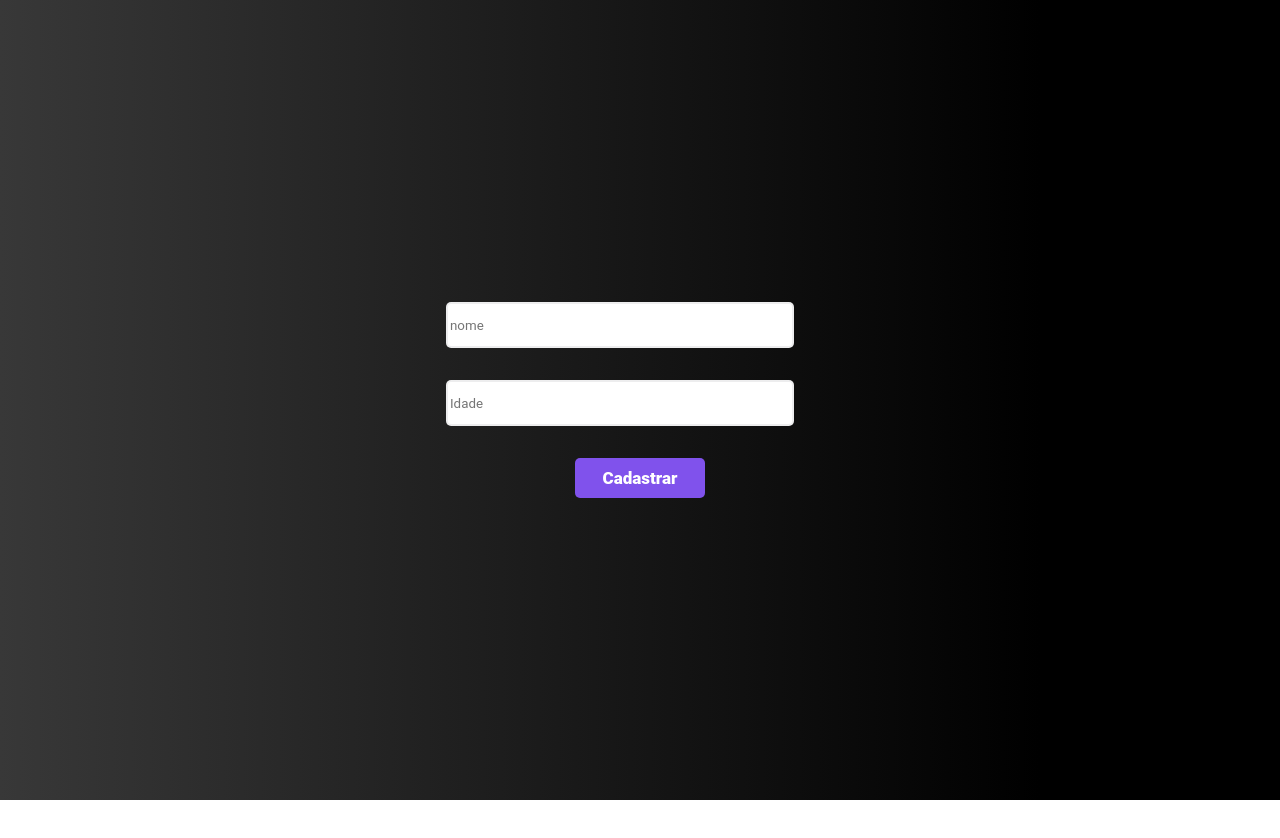
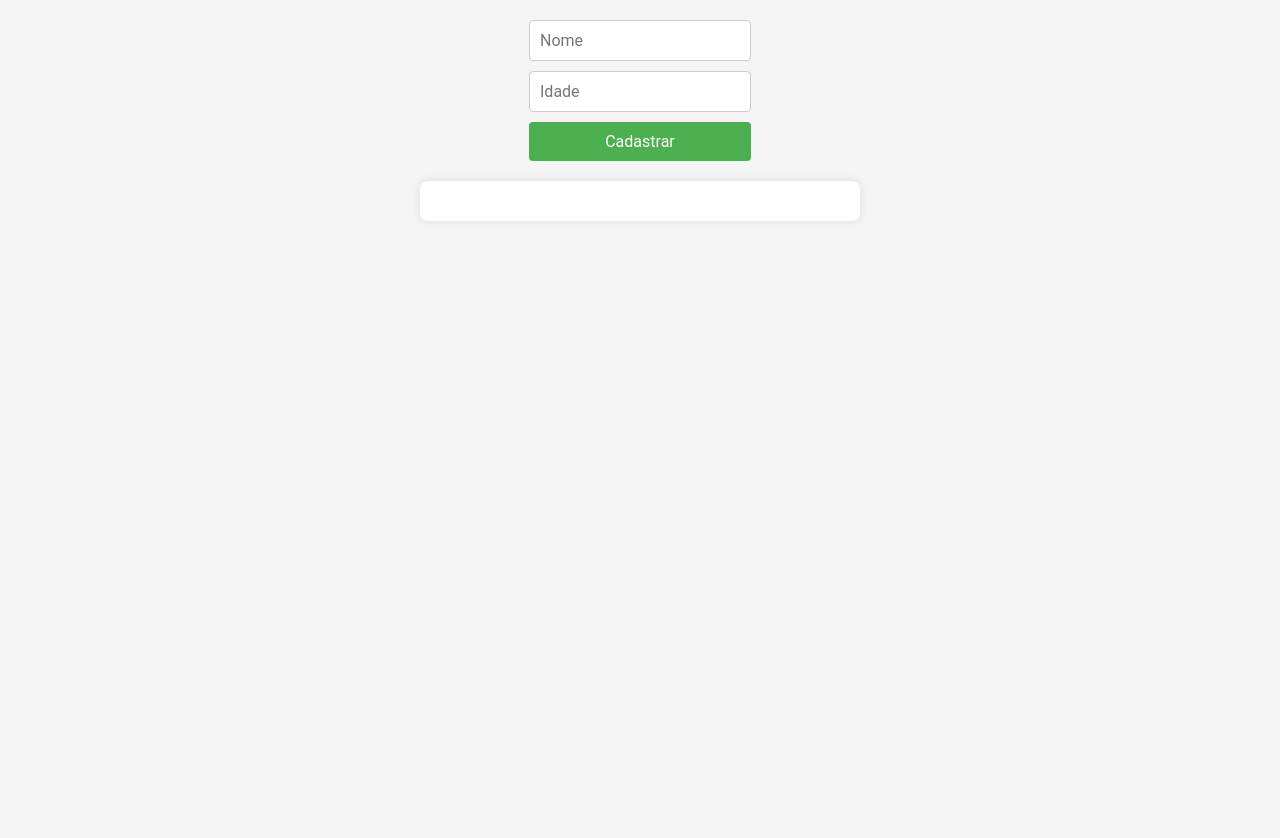
Before and after one commit to Tigas29/Crud-reactjs, a React (Create React App) app: page / in a window 1280 px wide. Before the commit the page ends 800 px from the top, so only its background shows below. Built offline with nearby package versions, Linux system fonts and the light colour scheme.

Commit message:
using ref

```diff
--- a/src/App.js
+++ b/src/App.js
@@ -1,46 +1,48 @@
-import React, { useState } from 'react'
-import { v4 as uuid } from 'uuid'
-
+import React, { useState, useRef } from 'react';
+import { v4 as uuid } from 'uuid';
 import {
   Container,
-  ToDoList,
+  Form,
   Input,
   Button,
+  ToDoList,
   ListItem,
   Trash,
-  Check,
-} from './style.js'
+} from './style';
 
 function App() {
   const [users, setUsers] = useState([]);
-  const [name, setName] = useState([]);
-  const [age, setAge] = useState([]);
+  const name = useRef()
+  const age = useRef()
+
   function AddNewUser() {
-    setUsers([...users, {
-      name,
-      age,
-      id: uuid()
-    }
-    ],)
+    setUsers([...users, { name: name.input.value, age: age.input.value, id: uuid() }]);
   }
-  function catchName(e) {
-    setName(e.target.value)
+
+
+
+  function deleteUser(idUser) {
+    const newUser = users.filter(user => user.id !== idUser);
+    setUsers(newUser);
   }
-  function catchAge(e) {
-    setAge(e.target.value)
-  }
+
   return (
-    <Container className="App">
-      <Input placeholder='nome' onChange={catchName} />
-      <Input placeholder='Idade' onChange={catchAge} />
-      <Button onClick={AddNewUser}>Cadastrar</Button>
-      {users.map(user => (
-        <ul key={user.id}>
-          <li>{user.name}</li>
-          <li>{user.age}</li>
-        </ul>
-      ))}
-    </Container >
+    <Container>
+      <Form>
+        <Input placeholder='Nome' ref={name} />
+        <Input placeholder='Idade' ref={age} />
+        <Button onClick={AddNewUser}>Cadastrar</Button>
+      </Form>
+      <ToDoList>
+        {users.map(user => (
+          <ListItem key={user.id}>
+            <span>{user.name}</span>
+            <span>{user.age}</span>
+            <Trash onClick={() => deleteUser(user.id)}>Deletar</Trash>
+          </ListItem>
+        ))}
+      </ToDoList>
+    </Container>
   );
 }
 
--- a/src/style.js
+++ b/src/style.js
@@ -1,82 +1,77 @@
-import styled from 'styled-components'
-
-import { FcEmptyTrash, FcCheckmark } from 'react-icons/fc'
+import styled from 'styled-components';
 
 export const Container = styled.div`
-  background: linear-gradient(90deg, #383838 0%, #000000 81.25%);
-  width: 100vw;
-  height: 100vh;
   display: flex;
-  justify-content: center;
+  flex-direction: column;
   align-items: center;
-flex-direction:column;
-gap:2rem;
-  ul{
-    color:white;
-  }
-`
+  padding: 20px;
+  background-color: #f5f5f5;
+  min-height: 100vh;
+`;
 
-export const ToDoList = styled.div`
-  background: white;
-  padding: 30px 20px;
-  border-radius: 5px;
-
-  ul {
-    padding: 0;
-    margin-top: 60px;
-  }
-`
+export const Form = styled.div`
+  display: flex;
+  flex-direction: column;
+  gap: 10px;
+  margin-bottom: 20px;
+`;
 
 export const Input = styled.input`
-  border: 2px solid rgba(209, 211, 212, 0.4);
-  border-radius: 5px;
-  height: 40px;
-  margin-right: 40px;
-  width: 340px;
-`
+  padding: 10px;
+  border: 1px solid #ccc;
+  border-radius: 4px;
+  width: 200px;
+  font-size: 16px;
+`;
 
 export const Button = styled.button`
-  background: #8052ec;
-  border-radius: 5px;
-  font-weight: 900;
-  font-size: 17px;
-  line-height: 2px;
-  height: 40px;
+  padding: 10px 20px;
   border: none;
-  color: #ffffff;
-  width: 130px;
+  background-color: #4CAF50;
+  color: white;
+  border-radius: 4px;
+  font-size: 16px;
   cursor: pointer;
 
   &:hover {
-    opacity: 0.8;
+    background-color: #45a049;
+  }
+`;
+
+export const ToDoList = styled.div`
+  width: 100%;
+  max-width: 400px;
+  background-color: white;
+  border-radius: 8px;
+  box-shadow: 0 0 10px rgba(0, 0, 0, 0.1);
+  padding: 20px;
+`;
+
+export const ListItem = styled.div`
+  display: flex;
+  justify-content: space-between;
+  align-items: center;
+  padding: 10px 0;
+  border-bottom: 1px solid #eee;
+
+  &:last-child {
+    border-bottom: none;
   }
 
-  &:active {
-    opacity: 0.6;
+  span {
+    font-size: 16px;
   }
-`
+`;
 
-export const ListItem = styled.div`
-  background: ${(props) => (props.isFinished ? '#E8FF8B' : '#E4E4E4')};
-  box-shadow: 1px 4px 10px rgba(0, 0, 0, 0.2);
-  border-radius: 5px;
-  height: 60px;
-  display: flex;
-  align-items: center;
-  justify-content: space-between;
-  margin-bottom: 30px;
-  padding: 0 10px;
-  width: 500px;
+export const Trash = styled.button`
+  background-color: #ff4d4d;
+  color: white;
+  border: none;
+  padding: 5px 10px;
+  border-radius: 4px;
+  cursor: pointer;
 
-  li {
-    list-style: none;
+  &:hover {
+    background-color: #ff3333;
   }
-`
-
-export const Trash = styled(FcEmptyTrash)`
-  cursor: pointer;
-`
-
-export const Check = styled(FcCheckmark)`
-  cursor: pointer;
-`
+`;
```
